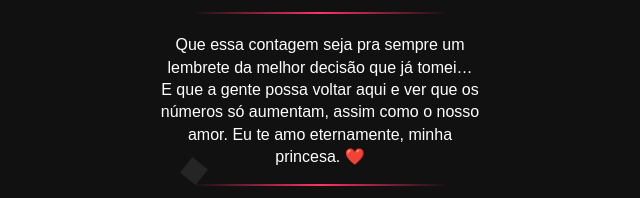
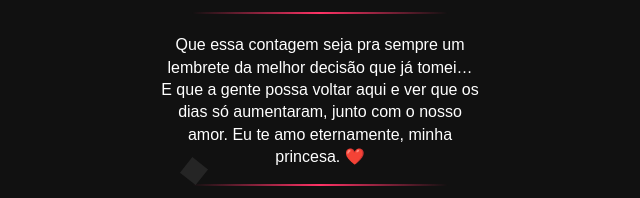
Before and after one commit to quelzynh0/ezequiel-erika, a plain HTML site: page index.html in a window 1280 px wide. Shown: the part 510-708 px from the top of the page, 320-960 px from the left. Drawn offline with Linux system fonts and the light colour scheme; grey boxes are pictures that could not be loaded.

Commit message:
Update index.html

```diff
--- a/index.html
+++ b/index.html
@@ -13,13 +13,14 @@
   <div class="container">
     <div class="foto">
       <img id="foto-aleatoria" src="img/foto1.jpg" alt="Nossa foto">
+      <img id="foto-proxima" src="" alt="Próxima foto" style="display: none;">
       <div class="photo-hearts" id="photo-hearts-container"></div>
     </div>
     <h2>Juntos</h2>
     <h2 id="tempo">Carregando tempo...</h2>
     <hr class="separador">
     <div class="amor">
-      Que essa contagem seja pra sempre um lembrete da melhor decisão que já tomei… E que a gente possa voltar aqui e ver que os números só aumentam, assim como o nosso amor. Eu te amo eternamente, minha princesa. ❤️
+      Que essa contagem seja pra sempre um lembrete da melhor decisão que já tomei… E que a gente possa voltar aqui e ver que os dias só aumentaram, junto com o nosso amor. Eu te amo eternamente, minha princesa. ❤️
     </div>
     <hr class="separador">
     <h2>Nossa Música</h2>
```
